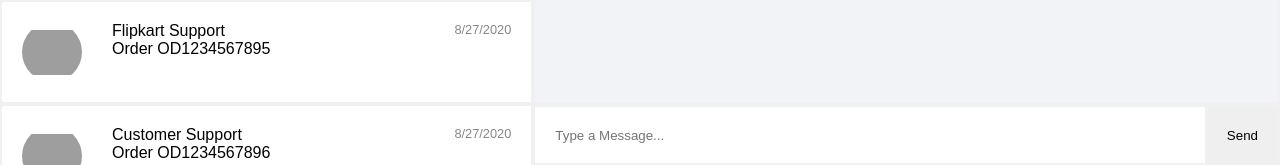
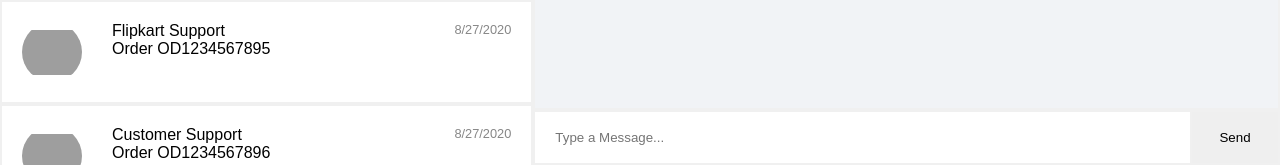
Before and after one commit to RohitTayal97/flipkart-help, a React (Create React App) app: page / in a window 1280 px wide. Both pictures are taken after a click on the element 640 px from the left and 153 px from the top of the page. Shown: the part 635-800 px from the top of the page. Built offline with nearby package versions, Linux system fonts and the light colour scheme; grey boxes are pictures that could not be loaded.

Commit message:
small css change

```diff
--- a/src/Components/Chat/chat.css
+++ b/src/Components/Chat/chat.css
@@ -42,12 +42,15 @@
 }
 
 .chat-msg {
-  height: 60px;
+  height: 55px;
 }
 
 .chat-send {
   position: absolute;
   bottom: 0px;
   right: 0px;
+  height: 55px;
+  padding: 15px;
+  width: 90px;
   cursor: pointer;
 }
```
